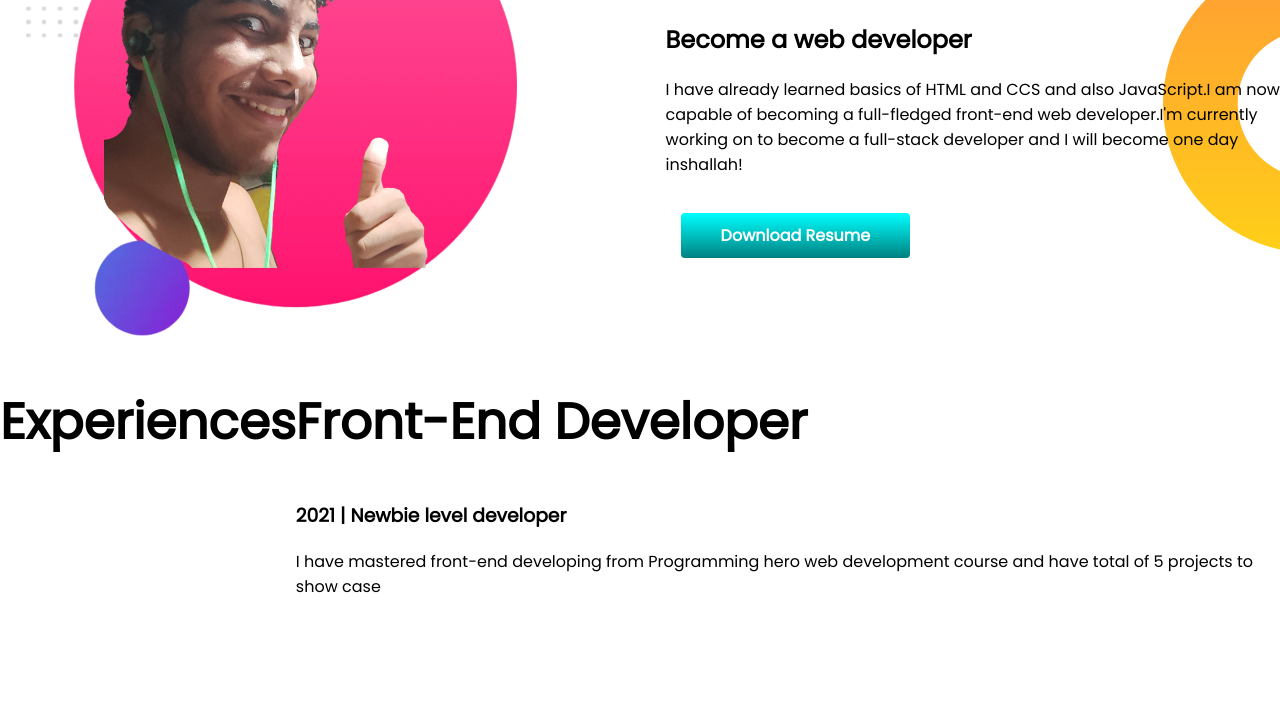
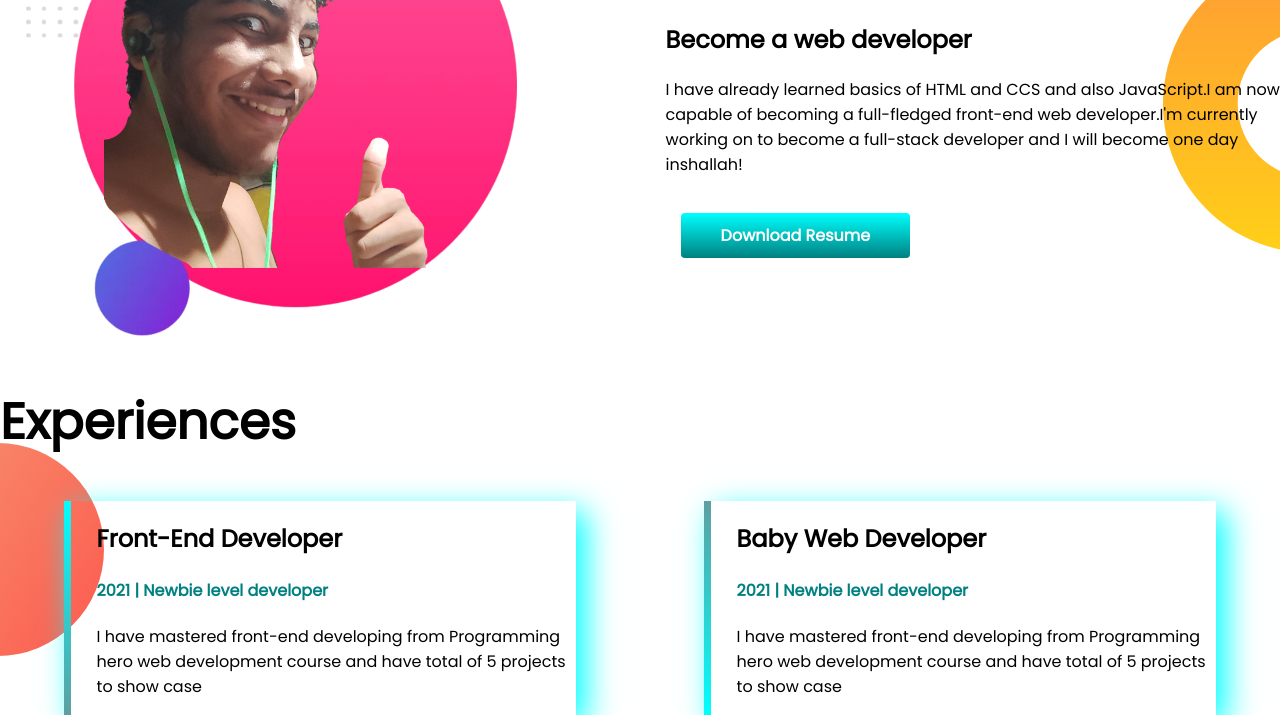
Before and after one commit to Ahmed-Yazdan/per-port, a plain HTML site: page index.html in a window 1280 px wide. Shown: the part 764-1479 px from the top of the page. Before the commit the page ends 1379 px from the top, so only its background shows below. Drawn offline with Linux system fonts and the light colour scheme.

Commit message:
added exp

```diff
--- a/index.html
+++ b/index.html
@@ -11,7 +11,7 @@
     <link rel="stylesheet" href="style.css">
 </head>
 <body>
-    <section class="topbanner">
+    <section class="topbanner flex">
         <div class="w50">
             <h1>Welcome to</h1>
             <h1><span class="teal">Ahmed Yazdan</span> World!</h1>
@@ -25,7 +25,7 @@
     </section>
 
 
-    <section class="dream-big">
+    <section class="dream-big flex">
         <div class="w50">
             <img src="Images/ahmed2.png" alt="">
         </div>
@@ -42,10 +42,18 @@
     <section class="exp">
 
         <h1>Experiences</h1>
-        <div>
-            <h1>Front-End Developer</h1>
-            <h3>2021 | Newbie level developer</h3>
-            <p>I have mastered front-end developing from Programming hero web development course and have total of 5 projects to show case</p>
+        <div class="flex">
+            <div id="color1" class="w50 shadow">
+                <h2>Front-End Developer</h2>
+                <h4  class="teal">2021 | Newbie level developer</h4>
+                <p>I have mastered front-end developing from Programming hero web development course and have total of 5 projects to show case</p>
+            </div>
+
+            <div id="color2" class="w50 shadow">
+                <h2>Baby Web Developer</h2>
+                <h4 class="teal">2021 | Newbie level developer</h4>
+                <p>I have mastered front-end developing from Programming hero web development course and have total of 5 projects to show case</p>
+            </div>
         </div>
 
 
--- a/style.css
+++ b/style.css
@@ -11,9 +11,18 @@ h1{
     color:teal;
 }
 
-section{
+.flex{
     display:flex;
 }
+
+.shadow{
+    width: 40%;
+    box-shadow: 10px 10px 30px cyan;
+    margin-left: 5%;
+    margin-right: 5%;
+    padding-left: 15px;
+}
+
 
 .w50{
     width: 50%;
@@ -47,3 +56,21 @@ section{
     background-repeat: no-repeat;
     background-position:right;
 }
+.exp{
+    background-image: url(images/exp-bg.png);
+    background-repeat: no-repeat;
+    background-position: left;
+}
+
+#color2{
+    border-left: 7px solid;
+    border-image: linear-gradient(cadetblue,cyan);
+    border-image-slice:1;
+}
+
+#color1{
+    border-left: 7px solid;
+    border-image: linear-gradient(cyan,cadetblue);
+    border-image-slice:1;
+
+}
```
